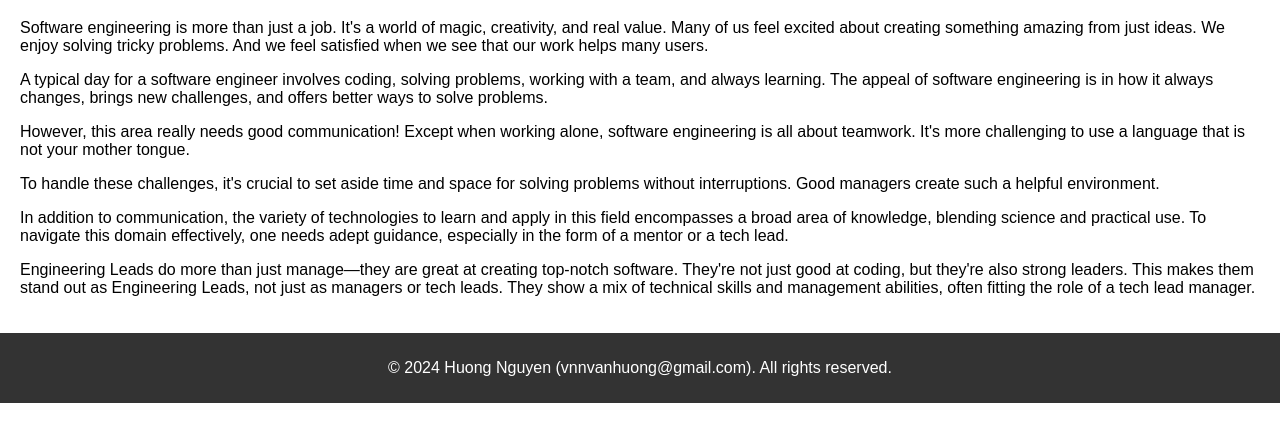
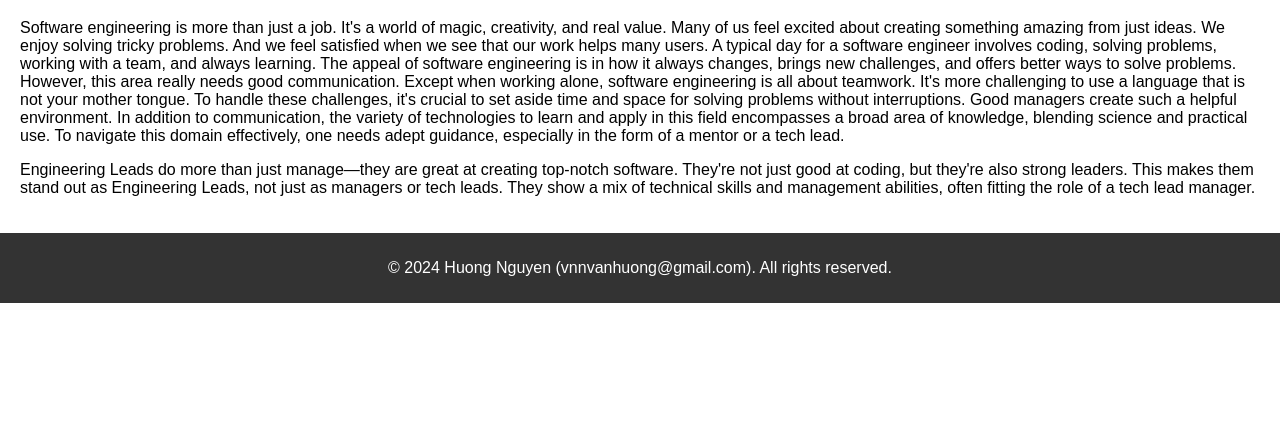
Before and after one commit to mindfultecorg/engineeringlead.org, a plain HTML site: page public/part-one-overview.html in a window 1280 px wide. Shown: the part 249-690 px from the top of the page. Drawn offline with Linux system fonts and the light colour scheme.

Commit message:
merge paragraphs for part 1

```diff
--- a/public/part-one-overview.html
+++ b/public/part-one-overview.html
@@ -25,26 +25,15 @@
             Many of us feel excited about creating something amazing from just ideas.
             We enjoy solving tricky problems.
             And we feel satisfied when we see that our work helps many users.
-        </p>
-
-        <p>
             A typical day for a software engineer involves coding, solving problems, working with a team, and always learning.
             The appeal of software engineering is in how it always changes, brings new challenges, and offers better ways to solve problems.
-        </p>
-
-        <p>
-            However, this area really needs good communication!
+            However, this area really needs good communication.
             Except when working alone, software engineering is all about teamwork.
             It's more challenging to use a language that is not your mother tongue.
-        <p>
-
-        <p>
             To handle these challenges, it's crucial to set aside time and space for solving problems without interruptions.
             Good managers create such a helpful environment.
-        </p>
-
-        <p>
-            In addition to communication, the variety of technologies to learn and apply in this field encompasses a broad area of knowledge, blending science and practical use.
+            In addition to communication, the variety of technologies to learn and apply in this field encompasses
+            a broad area of knowledge, blending science and practical use.
             To navigate this domain effectively, one needs adept guidance, especially in the form of a mentor or a tech lead.
         </p>
 
```
